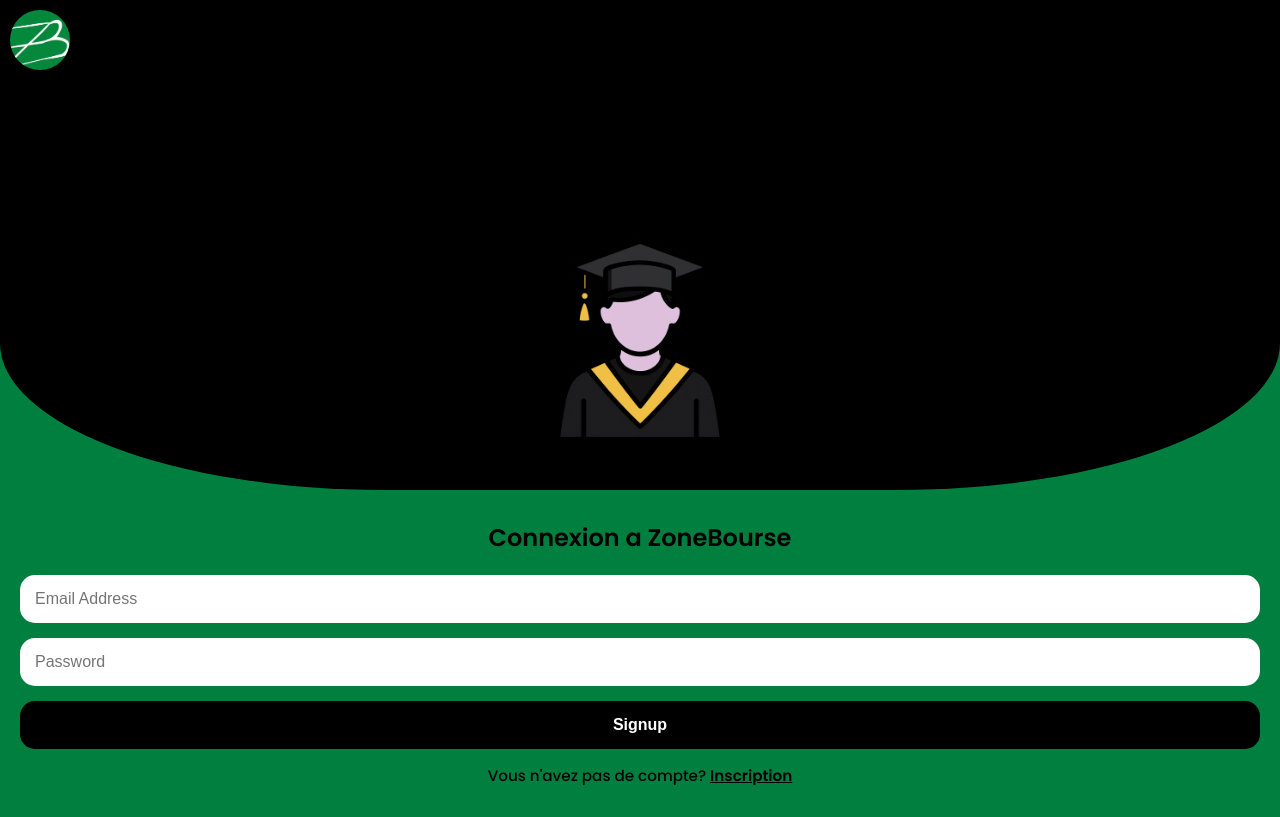
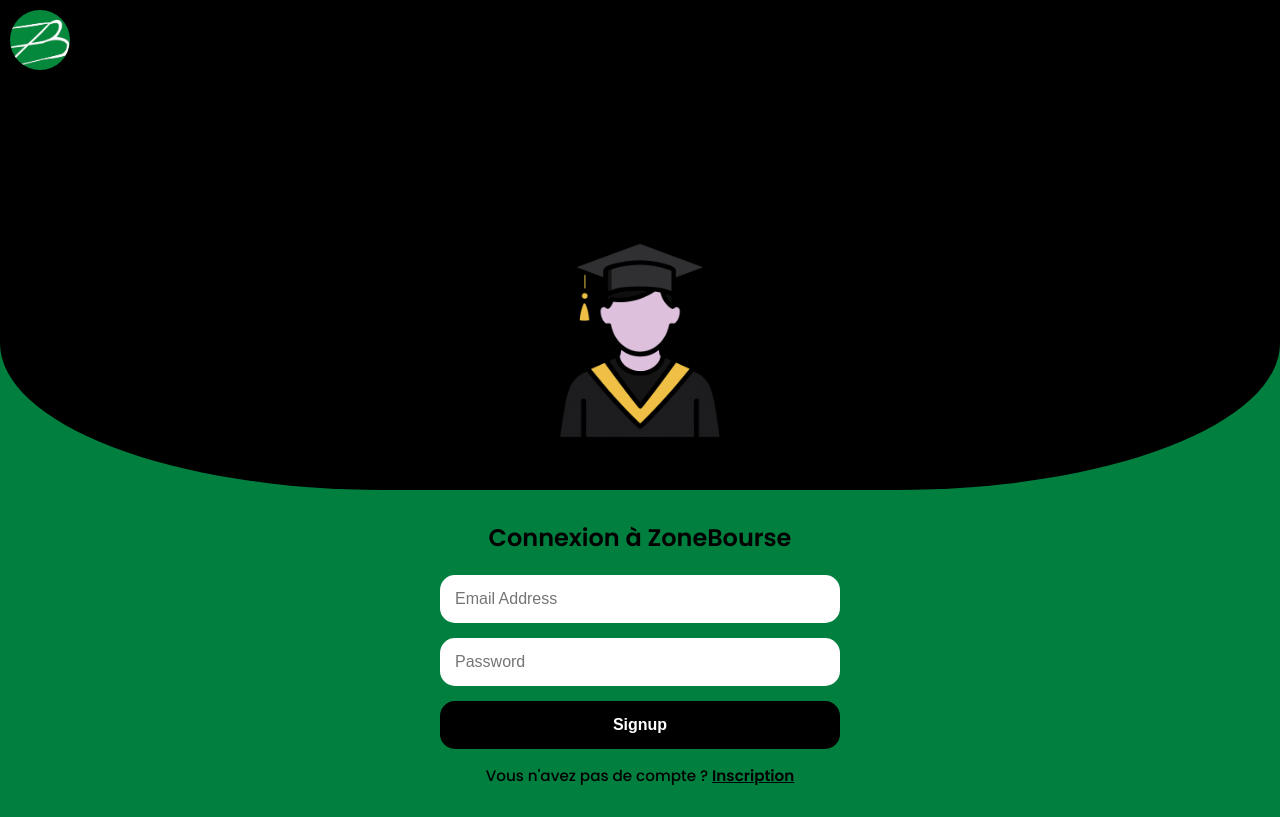
Before and after one commit to DPYTHA/Zonebourse, a Flask app: page /connexion in a window 1280 px wide. Run offline with Flask 3, Linux system fonts and the light colour scheme; some libraries are stand-ins or nearby versions.

Commit message:
changes in templates

```diff
--- a/templates/login.html
+++ b/templates/login.html
@@ -22,8 +22,6 @@
 
     .top-section {
       background-color: #000;
-
-
       padding: 230px 20px 40px;
       border-bottom-right-radius: 30%;
       border-bottom-left-radius: 30%;
@@ -60,6 +58,11 @@
       color: #000;
       margin-bottom: 20px;
       font-weight: 600;
+    }
+
+    .form-container {
+      max-width: 400px;
+      margin: 0 auto;
     }
 
     .form-input {
@@ -142,18 +145,18 @@
   </div>
 
   <div class="green-section">
-    <h2>Connexion a ZoneBourse</h2>
+    <h2>Connexion à ZoneBourse</h2>
+    <div class="form-container">
       <form method="POST" action="/connexion">
         <input class="form-input" type="email" name="email" placeholder="Email Address" required>
         <input class="form-input" type="password" name="motdepasse" placeholder="Password" required>
         <button class="form-button" type="submit">Signup</button>
       </form>
+    </div>
 
     <div class="login-link">
-      Vous n'avez pas de compte? <a href="/inscription">Inscription</a>
+      Vous n'avez pas de compte ? <a href="/inscription">Inscription</a>
     </div>
-
-
   </div>
 
 </body>
```
Also changed, not shown: templates/inscription.html (+7 -3 lines). Lines whose indentation alone changed are shown as unchanged.
